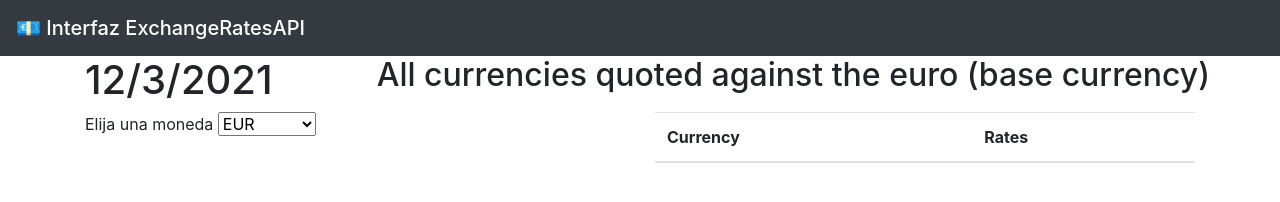
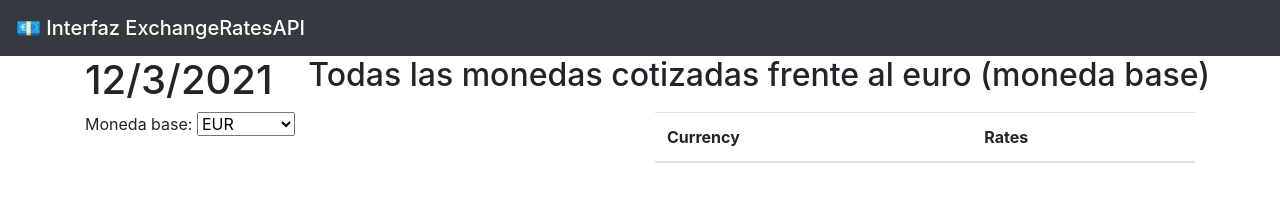
Before and after one commit to vitipe/interfaz-exchangeratesapi, a website: page index.html in a window 1280 px wide. Drawn offline with nearby package versions, Linux system fonts and the light colour scheme; no server answers.

Commit message:
Traduce al español los títulos

```diff
--- a/index.html
+++ b/index.html
@@ -19,13 +19,13 @@
           </div>
           <div class="row">
             <div class="col-sm">
-              <h2>All currencies quoted against the euro (base currency)</h2>
+              <h2>Todas las monedas cotizadas frente al euro (moneda base)</h2>
             </div>
           </div>
         </div>
         <div class="row">
           <div class="col-sm">
-            <label>Elija una moneda</label>
+            <label>Moneda base:</label>
               <select name="monedas" id="monedas">
                 <option value="volvo">EUR</option>
                 <option value="saab">USD</option>
--- a/src/index.js
+++ b/src/index.js
@@ -6,6 +6,7 @@ function mostrarCurrenciesDelDia(base) {
         let arrayRatesKeys = Object.keys(dataAPI.rates);
         let arrayRatesValues = Object.values(dataAPI.rates)
 
+        //esto de aca abajo tengo la idea de que lo puedo hacer en un solo forEach, con dataAPI.base y dataAPI.base.values o algo asi
         arrayRatesKeys.forEach((rate, index) => {
             const $tableBody = document.querySelector('tbody');
             let $tableRow = document.createElement('tr');
@@ -26,11 +27,7 @@ function mostrarCurrenciesDelDia(base) {
         })
     });
 }
-
-function mostrarCurrencyElegida(base) {
-
-}
-
+//Puedo sacar el día actual de la API tambien, pero en formato english
 function mostrarDiaActual() {
     let hoy = new Date().toLocaleDateString("es-AR")
     document.querySelector('#fecha-actual').textContent = hoy;
```
